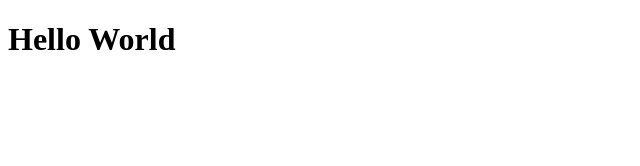
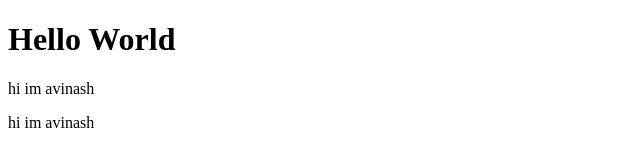
Before and after one commit to avinash996/avinash996.github.io, a plain HTML site: page index.html in a window 1280 px wide. Shown: the whole page, without its empty margins (0-640 px from the left). Drawn offline with Linux system fonts and the light colour scheme.

Commit message:
fourth commit

```diff
--- a/index.html
+++ b/index.html
@@ -7,6 +7,9 @@
 </head>
 <body>
     <h1>Hello World</h1>
+    <p>hi im avinash</p>
+    <p>hi im avinash</p>
+
 
 </body>
 </html>
```
